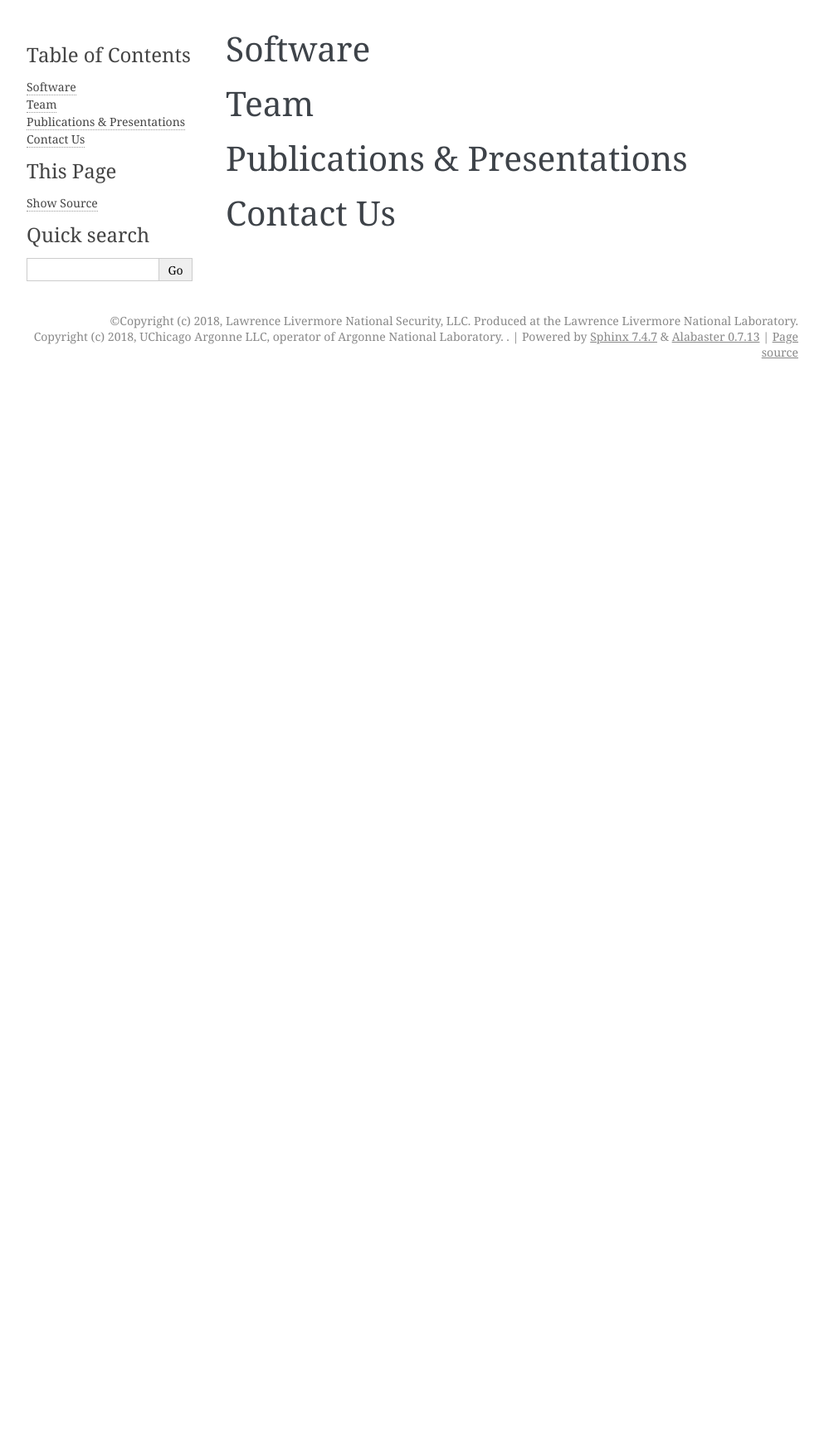
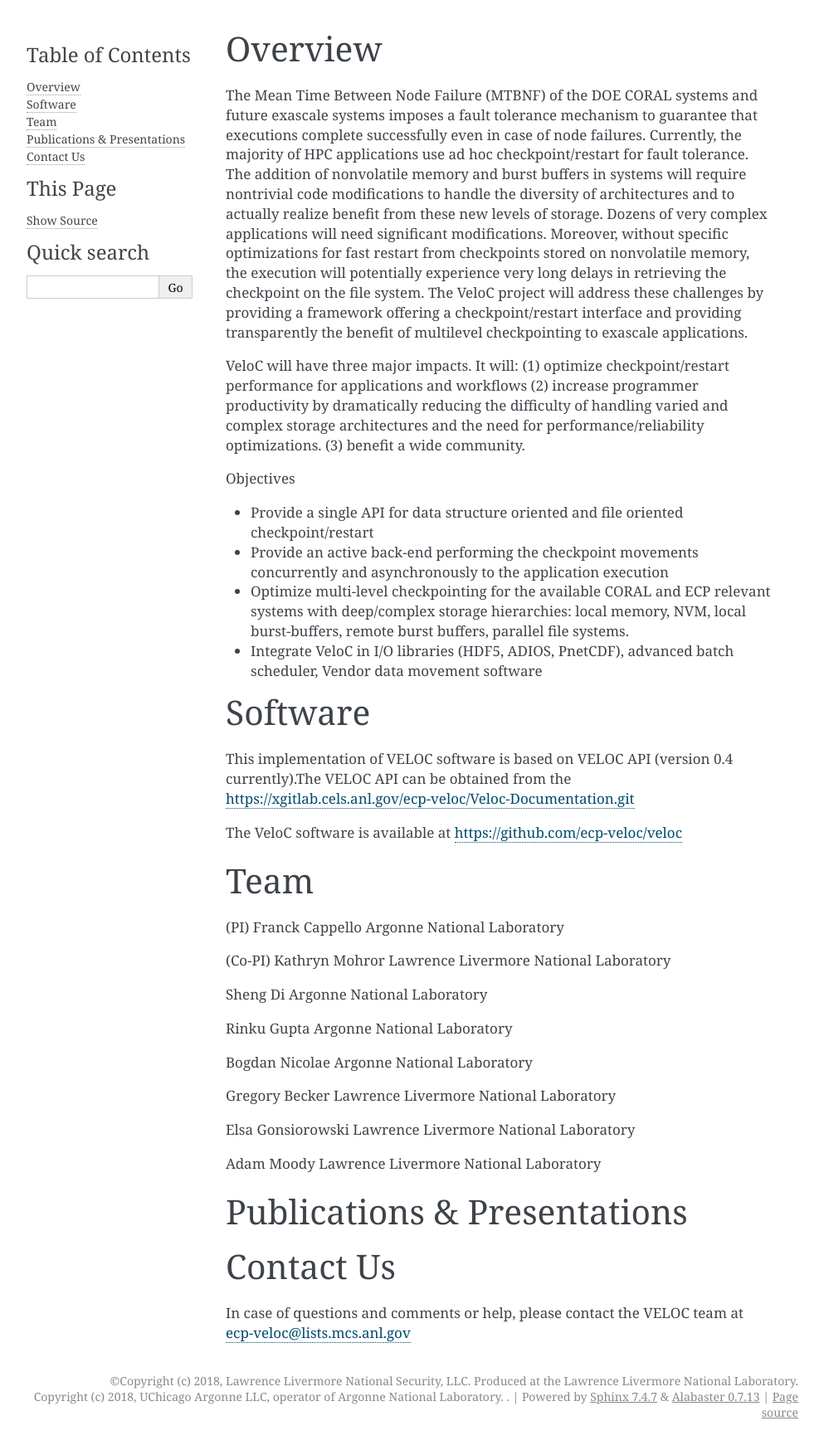
Before and after one commit to ECP-VeloC/VELOC, a Sphinx documentation site: the page built from docs/project.rst, in a window 1280 px wide. Shown: the whole page at 83% size, without its empty margins (148-1141 px from the left). Built offline with Sphinx 7.4.7, drawn with Linux system fonts in a browser that asks for light colours; before the commit the page ends 900 px from its top, so only the background shows below that.

Commit message:
Update project.rst

```diff
--- a/docs/project.rst
+++ b/docs/project.rst
@@ -1,17 +1,57 @@
+Overview
+--------
+The Mean Time Between Node Failure (MTBNF) of the DOE CORAL systems and future exascale systems imposes a fault tolerance mechanism to guarantee that executions complete successfully even in case of node failures. Currently, the majority of HPC applications use ad hoc checkpoint/restart for fault tolerance. The addition of nonvolatile memory and burst buffers in systems will require nontrivial code modifications to handle the diversity of architectures and to actually realize benefit from these new levels of storage. Dozens of very complex applications will need significant modifications. Moreover, without specific optimizations for fast restart from checkpoints stored on nonvolatile memory, the execution will potentially experience very long delays in retrieving the checkpoint on the file system. The VeloC project will address these challenges by providing a framework offering a checkpoint/restart interface and providing transparently the benefit of multilevel checkpointing to exascale applications.
+
+VeloC will have three major impacts. It will: (1) optimize checkpoint/restart performance for applications and workflows (2) increase programmer productivity by dramatically reducing the difficulty of handling varied and complex storage architectures and the need for performance/reliability optimizations. (3) benefit a wide community.
+
+Objectives
+
+• Provide a single API for data structure oriented and file oriented checkpoint/restart
+
+• Provide an active back-end performing the checkpoint movements concurrently and asynchronously to the application execution
+
+• Optimize multi-level checkpointing for the available CORAL and ECP relevant systems with deep/complex storage hierarchies: local memory, NVM, local burst-buffers, remote burst buffers, parallel file systems.
+
+• Integrate VeloC in I/O libraries (HDF5, ADIOS, PnetCDF), advanced batch scheduler, Vendor data movement software
+
+
 Software
 --------
+This implementation of VELOC software is based on VELOC API (version 0.4 currently).The VELOC API can be obtained from the https://xgitlab.cels.anl.gov/ecp-veloc/Veloc-Documentation.git
 
+The VeloC software is available at https://github.com/ecp-veloc/veloc
 
 Team
 ----
+(PI) Franck Cappello
+Argonne National Laboratory
 
+(Co-PI) Kathryn Mohror
+Lawrence Livermore National Laboratory
+
+Sheng Di
+Argonne National Laboratory
+
+Rinku Gupta
+Argonne National Laboratory
+
+Bogdan Nicolae
+Argonne National Laboratory
+
+Gregory Becker
+Lawrence Livermore National Laboratory
+
+Elsa Gonsiorowski
+Lawrence Livermore National Laboratory
+
+Adam Moody
+Lawrence Livermore National Laboratory
 
 
 Publications & Presentations
 ----------------------------
 
 
-
-
 Contact Us
 ----------
+In case of questions and comments or help, please contact the VELOC team at ecp-veloc@lists.mcs.anl.gov
```
